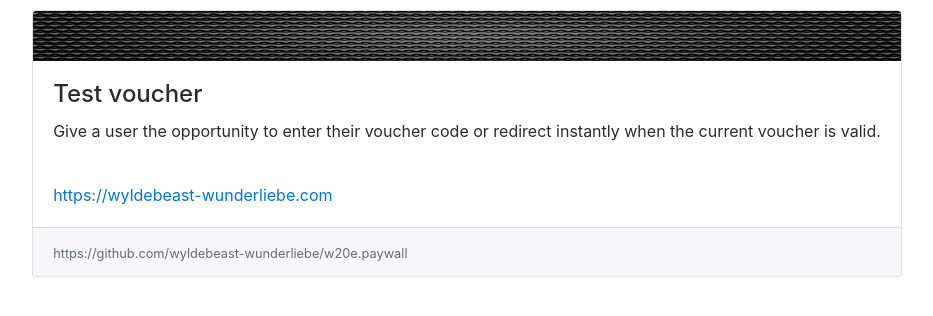
After one commit to wyldebeast-wunderliebe/w20e.paywall, a Flask app: page /test_voucher in a window 1280 px wide. The commit adds this page. Shown: the top 316 px of the page, without its empty margins (173-1106 px from the left). Run offline with Flask 2, Linux system fonts and the light colour scheme; parts of the project's set-up code (start-up, migrations or seed data) failed here and were passed over; some libraries are stand-ins or nearby versions.

Commit message:
Added tests for paywall links

```diff
--- a/src/w20e/paywall/app.py
+++ b/src/w20e/paywall/app.py
@@ -40,10 +40,26 @@ NOV_TYPES = [v for v in VOUCHER_TYPES.keys()
 
 
 @app.route('/')
+@app.route('/enter_voucher')
 def enter_voucher():
 
+    # check voucher code in cookie
+    voucher_code = request.cookies.get(PAYWALL_VOUCHER_COOKIE)
+    if voucher_code:
+        return redirect('/verify_voucher/%s?target=%s' %
+                        (voucher_code, request.args.get('target', '')))
+
     return render_template(
-        'verify_voucher.html'
+        'verify_voucher.html',
+        target=request.args.get('target', '')
+    )
+
+
+@app.route('/test_voucher')
+def test_voucher():
+
+    return render_template(
+        'test_voucher.html'
     )
 
 
@@ -54,7 +70,8 @@ def new_voucher():
         'new_voucher.html',
         exp_types=EXP_TYPES,
         nov_types=NOV_TYPES,
-        voucher_types=VOUCHER_TYPES
+        voucher_types=VOUCHER_TYPES,
+        target=request.args.get('target', '')
     )
 
 
@@ -130,9 +147,14 @@ def verify_voucher(voucher_code=None):
         # a valid and paid voucher
         if valid and voucher.get('status') == 'paid':
 
-            resp = make_response(json.dumps(voucher))
-            resp.headers = Headers(resp_header)
-            resp.mimetype = 'application/json'
+            target = request.args.get('target') or request.form.get('target')
+            if target:
+                resp = redirect(target)
+            else:
+                resp = make_response(json.dumps(voucher))
+                resp.headers = Headers(resp_header)
+                resp.mimetype = 'application/json'
+
             resp.set_cookie(PAYWALL_VOUCHER_COOKIE, voucher_code)
             return resp
 
@@ -143,7 +165,8 @@ def verify_voucher(voucher_code=None):
         resp.mimetype = 'application/json'
         return resp
     else:
-        return redirect('/new_voucher')
+        target = request.args.get('target') or request.form.get('target') or ''
+        return redirect('/new_voucher?target=%s' % target)
 
 
 @app.route('/webhook_verification/<string:voucher_code>',
@@ -202,10 +225,13 @@ def make_payment(voucher_type=None):
         'webhookUrl':
             request.url_root +
             'webhook_verification/%s' % voucher_code,
-        'redirectUrl': request.url_root + 'verify_voucher/' + voucher_code,
+        'redirectUrl': '%sverify_voucher/%s?target=%s' % (
+            request.url_root, voucher_code, request.form.get('target', '')
+        ),
         'metadata': {
             'voucher_code': voucher_code,
-            'voucher_type': voucher_type
+            'voucher_type': voucher_type,
+            'target': request.form.get('target', '')
         }
     })
 
--- a/src/w20e/paywall/templates/manage_vouchers.html
+++ b/src/w20e/paywall/templates/manage_vouchers.html
@@ -38,6 +38,11 @@
     <nav class="navbar sticky-top navbar-toggleable-md navbar-light bg-faded">
         <a class="navbar-brand" href="#">Voucher manager</a>
         <small>
+            <a href="test_voucher"
+               class="btn btn-outline-info btn-sm"
+               role="button">
+                test voucher
+            </a>
             <a href="new_voucher"
                class="btn btn-outline-success btn-sm"
                role="button">
--- a/src/w20e/paywall/templates/new_voucher.html
+++ b/src/w20e/paywall/templates/new_voucher.html
@@ -17,6 +17,9 @@
                 </div>
 
                 <form method="POST" action="make_payment">
+
+                    <input type="hidden" name="target" value="{{ target }}"/>
+
                     <fieldset class="form-group">
                         <ul class="list-group list-group-flush">
 
--- /dev/null
+++ b/src/w20e/paywall/templates/test_voucher.html
@@ -0,0 +1,30 @@
+{% extends "base.html" %}
+
+{% block title %}Test voucher{% endblock %}
+
+{% block content %}
+
+    <div class="row justify-content-md-center">
+        <div class="col-12 col-md-auto">
+
+            <div class="card">
+
+                <img class="card-img-top" src="{{ url_for('static', filename='carbon.png') }}" alt="Carbon image">
+
+                <div class="card-block">
+                    <h4 class="card-title">Test voucher</h4>
+                    <p class="card-text">Give a user the opportunity to enter their voucher code or redirect instantly when the current voucher is valid.</p>
+                </div>
+
+                <div class="card-block">
+                    <a href="{{ url_for('enter_voucher', target='https://wyldebeast-wunderliebe.com') }}">https://wyldebeast-wunderliebe.com</a>
+                </div>
+
+                <div class="card-footer text-muted">
+                    <small>https://github.com/wyldebeast-wunderliebe/w20e.paywall</small>
+                </div>
+            </div>
+        </div>
+    </div>
+
+{%  endblock %}
--- a/src/w20e/paywall/templates/verify_voucher.html
+++ b/src/w20e/paywall/templates/verify_voucher.html
@@ -17,6 +17,9 @@
                 </div>
 
                 <form method="POST" action="verify_voucher">
+
+                    <input type="hidden" name="target" value="{{ target }}"/>
+
                     <div class="form-group">
                         <ul class="list-group list-group-flush">
                             <li class="list-group-item">
```
